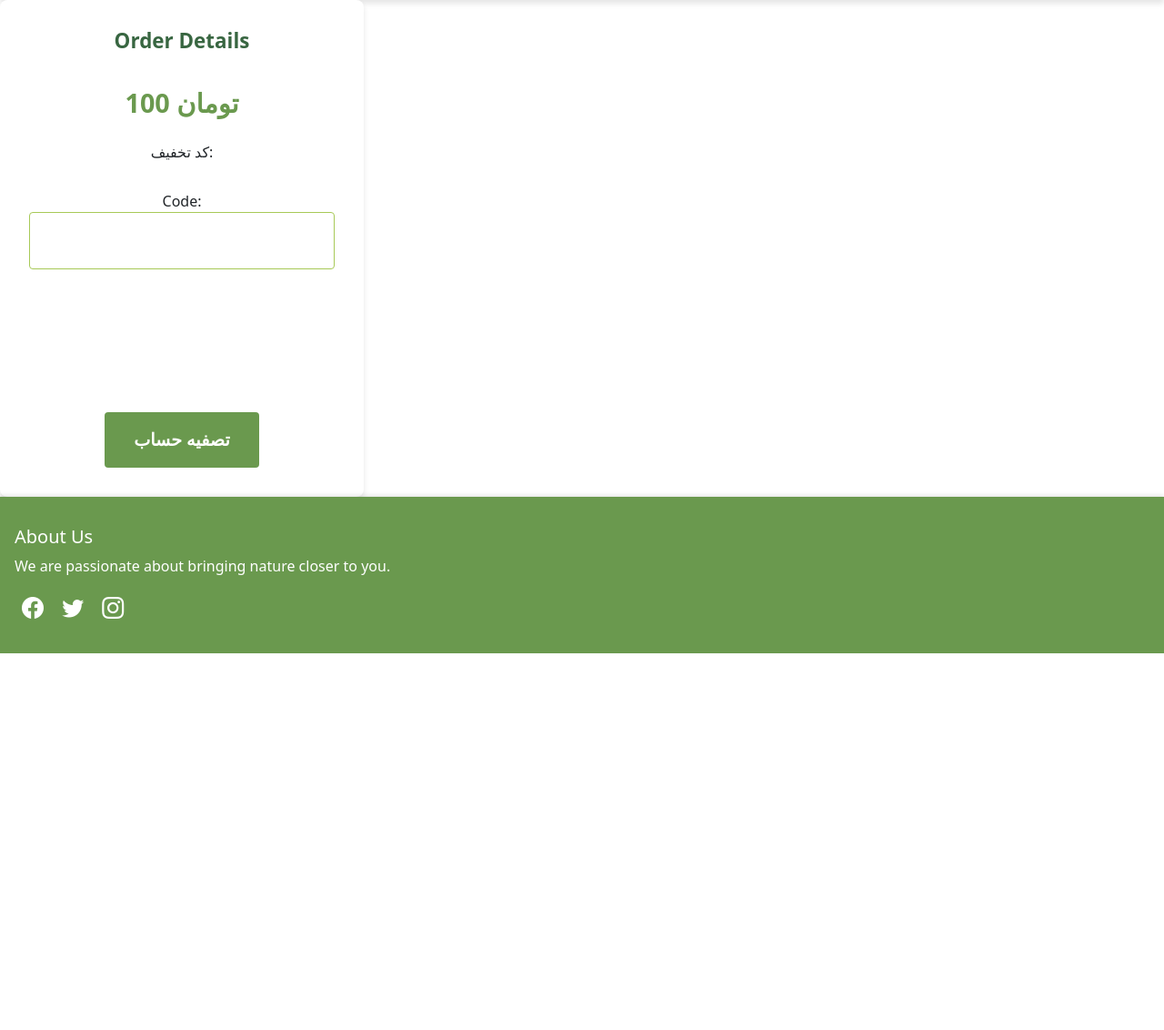
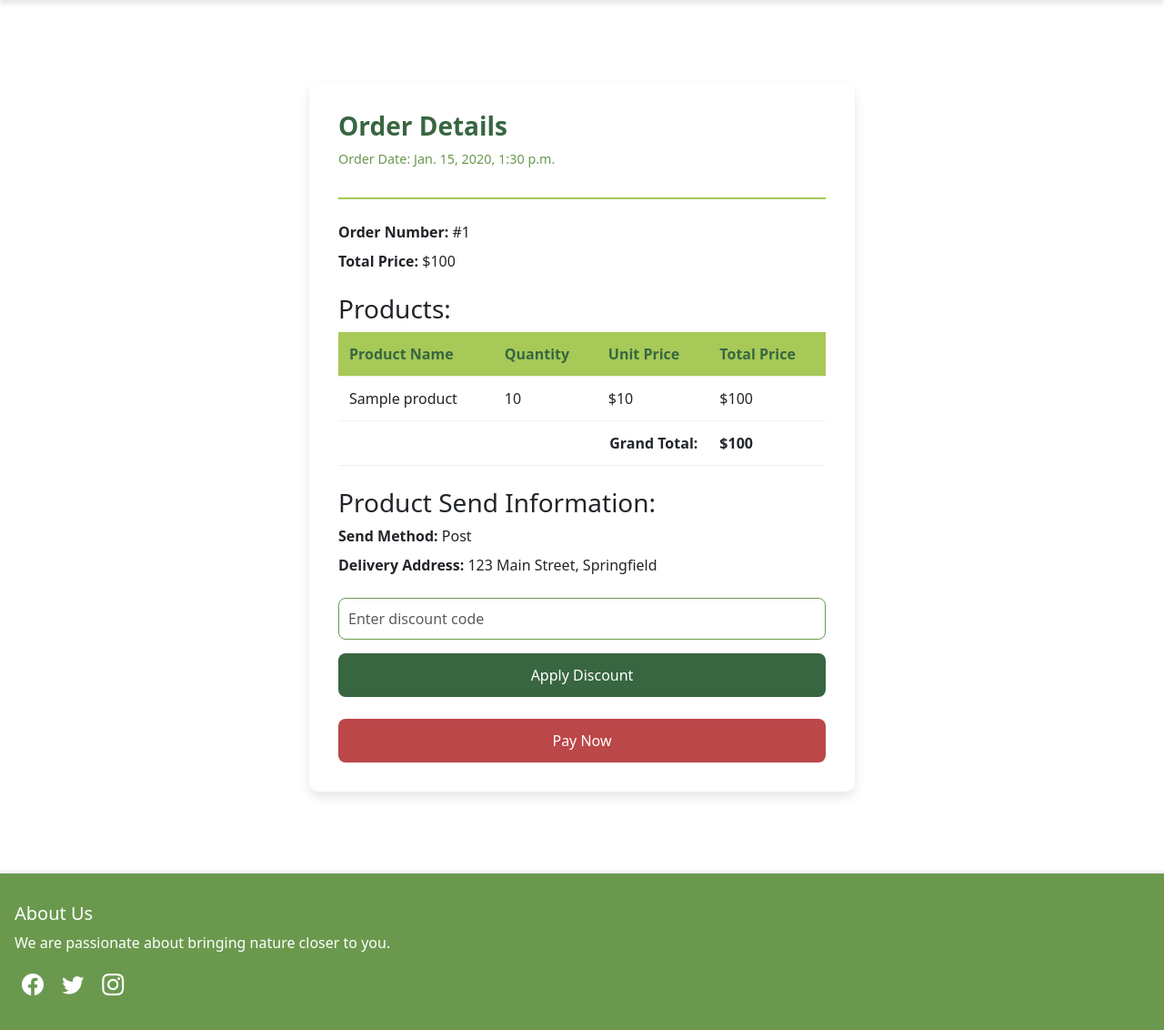
Before and after one commit to ALI-Hash1/flower-store, a Django app: page /cart/order_detail/1/ in a window 1280 px wide. Shown: the part 94-1226 px from the top of the page at 91% size. Before the commit the page ends 812 px from the top, so only its background shows below. Run offline with Django 5.2, Linux system fonts and the light colour scheme; a user stored in the database is signed in; tables that the repository leaves empty hold one stand-in row (values such as "Sample post").

Commit message:
order detail page was implemented

```diff
--- a/flower_store/articles/templates/articles/article.html
+++ b/flower_store/articles/templates/articles/article.html
@@ -3,7 +3,7 @@
 {% block content %}
 
     <h1>{{article.title}}</h1><br>
-    <p> {{article.content}} </p>
+    <p> {{article.content|safe}} </p>
 
     {% if request.user.is_authenticated %}
         <form action="" method="post">
--- a/flower_store/orders/forms.py
+++ b/flower_store/orders/forms.py
@@ -9,4 +9,9 @@ class CartAddForm(forms.Form):
 
 
 class CouponApplyForm(forms.Form):
-    code = forms.CharField(max_length=5)
+    code = forms.CharField(max_length=5, widget=forms.TextInput(attrs={
+        'class': 'form-control',
+        'placeholder': 'Enter discount code',
+        'style': 'border-radius: 8px; border: 1px solid #6a994e; padding: 10px; font-size: 1rem; margin-bottom: 15px;',
+    }),
+                           label="")
--- /dev/null
+++ b/flower_store/orders/static/orders/css/detail-order-styles.css
@@ -0,0 +1,119 @@
+.order-details-container {
+    max-width: 600px;
+    background-color: var(--white);
+    border-radius: 10px;
+    box-shadow: 0 6px 12px rgba(0, 0, 0, 0.1);
+    padding: 2rem;
+    position: static;
+}
+
+.order-header {
+    border-bottom: 2px solid var(--green-light);
+    padding-bottom: 1rem;
+    margin-bottom: 1.5rem;
+}
+
+.order-header h2 {
+    font-size: 1.75rem;
+    font-weight: bold;
+    color: var(--green-dark);
+    margin-bottom: 0.5rem;
+}
+
+.order-header p {
+    font-size: 0.9rem;
+    color: var(--green-medium);
+}
+
+.order-info {
+    margin-bottom: 1.5rem;
+}
+
+.order-info p {
+    margin: 0.5rem 0;
+    font-size: 1rem;
+}
+
+.products-list {
+    margin-bottom: 1.5rem;
+}
+
+.products-list table {
+    width: 100%;
+    border-collapse: collapse;
+}
+
+.products-list th,
+.products-list td {
+    text-align: left;
+    padding: 0.75rem;
+    border-bottom: 1px solid #f0f0f0;
+}
+
+.products-list th {
+    background-color: var(--green-light);
+    color: var(--green-dark);
+}
+
+.products-list td {
+    background-color: var(--white);
+}
+
+.products-list .total-row {
+    font-weight: bold;
+}
+
+.discount-form {
+    margin-top: 1.5rem;
+}
+
+.discount-form input {
+    border-radius: 8px;
+    border: 1px solid var(--green-medium);
+    padding: 0.5rem;
+    font-size: 1rem;
+    width: 100%;
+    margin-bottom: 1rem;
+}
+
+.discount-form button {
+    background-color: var(--green-dark);
+    color: var(--white);
+    border: none;
+    font-size: 1rem;
+    padding: 0.75rem 1.5rem;
+    border-radius: 8px;
+    cursor: pointer;
+    width: 100%;
+    transition: background-color 0.3s ease-in-out;
+}
+
+.discount-form button:hover {
+    background-color: var(--green-medium);
+}
+
+.pay-button {
+    margin-top: 1.5rem;
+    background-color: var(--red-dark);
+    color: var(--white);
+    border: none;
+    font-size: 1rem;
+    padding: 0.75rem 1.5rem;
+    border-radius: 8px;
+    cursor: pointer;
+    width: 100%;
+    transition: background-color 0.3s ease-in-out;
+}
+
+.pay-button:hover {
+    background-color: #a4373a;
+}
+
+.shipping-info {
+    margin-top: 1.5rem;
+    font-size: 1rem;
+}
+
+.shipping-info p {
+    margin: 0.5rem 0;
+}
--- a/flower_store/orders/static/orders/css/detail-style.css
+++ /dev/null
@@ -1,86 +0,0 @@
-.order-container {
-            background-color: var(--white);
-            padding: 2rem;
-            border-radius: 8px;
-            box-shadow: 0 4px 6px rgba(0, 0, 0, 0.1);
-            text-align: center;
-            max-width: 400px;
-            width: 100%;
-        }
-
-        .order-container h5 {
-            font-size: 1.4rem;
-            font-weight: bold;
-            color: var(--green-dark);
-            margin-bottom: 1rem;
-        }
-
-        .order-container hr {
-            border: none;
-            border-top: 1px solid var(--gray-light);
-            margin: 1rem 0;
-        }
-
-        .total-price {
-            font-size: 1.8rem;
-            font-weight: bold;
-            color: var(--green-medium);
-            margin-bottom: 1.5rem;
-        }
-
-        .discount-section h6 {
-            font-size: 1rem;
-            color: var(--gray-dark);
-            margin-bottom: 0.5rem;
-        }
-
-        .discount-form {
-            display: flex;
-            flex-direction: column;
-            align-items: center;
-            justify-content: center;
-            margin: 2rem auto;
-            width: 100%;
-            max-width: 500px; /* عرض فرم را افزایش دادیم */
-        }
-
-        .discount-form input[type="text"] {
-            padding: 1rem;
-            border: 1px solid var(--green-light);
-            border-radius: 4px;
-            margin-bottom: 1rem;
-            width: 100%;
-            max-width: 400px;
-            font-size: 1.2rem;
-        }
-
-        .discount-form input[type="submit"] {
-            padding: 1rem 1.5rem;
-            background-color: var(--blue-dark);
-            color: var(--white);
-            border: none;
-            border-radius: 4px;
-            font-size: 1.2rem;
-            cursor: pointer;
-        }
-
-        .discount-form input[type="submit"]:hover {
-            background-color: var(--green-dark);
-        }
-
-        .pay-button {
-            display: inline-block;
-            padding: 1rem 2rem;
-            background-color: var(--green-medium);
-            color: var(--white);
-            text-decoration: none;
-            border-radius: 4px;
-            font-size: 1.2rem;
-            font-weight: bold;
-            margin-top: 2rem;
-            cursor: pointer;
-        }
-
-        .pay-button:hover {
-            background-color: var(--green-dark);
-        }
--- a/flower_store/orders/templates/orders/order-detail.html
+++ b/flower_store/orders/templates/orders/order-detail.html
@@ -2,45 +2,78 @@
 {% load static %}
 
 {% block extra_headers %}
-    <link rel="stylesheet" href="{% static 'orders/css/detail-style.css' %}">
+    <link rel="stylesheet" href="{% static 'orders/css/detail-order-styles.css' %}">
 {% endblock %}
 
 {% block content %}
 
-<!--    <h5> order details </h5>-->
-<!--    <br><hr>-->
-<!--    {{order.get_total_price}}-->
-<!--    <br><br>-->
+    <div class="container" style="padding: 90px;">
+        <div class="row">
+            <div class="col-2"></div>
+            <div class="col-8">
+                <!-- Order Details Container -->
+                <div class="order-details-container" style="margin: auto;">
+                    <!-- Order Header -->
+                    <div class="order-header">
+                        <h2>Order Details</h2>
+                        <p>Order Date: {{order.created}}</p>
+                    </div>
 
-<!--    <h6> کد تخفیف: </h6>-->
-<!--    <form action="" method="post">-->
-<!--        {% csrf_token %}-->
-<!--        {{form.as_p}}-->
-<!--        <input value="اعمال کد تخفیف" type="submit">-->
-<!--    </form>-->
-<!--    <br><br>-->
-<!--    <a href="{% url 'orders:order_pay' order.id %}" class="btn btn-success"> Pay Order </a>-->
+                    <!-- Order Info -->
+                    <div class="order-info">
+                        <p><strong>Order Number:</strong> #{{order.id}}</p>
+                        <p><strong>Total Price:</strong> ${{order.get_total_price}}</p>
+                    </div>
 
+                    <!-- Products List -->
+                    <div class="products-list">
+                        <h3>Products:</h3>
+                        <table>
+                            <thead>
+                                <tr>
+                                    <th>Product Name</th>
+                                    <th>Quantity</th>
+                                    <th>Unit Price</th>
+                                    <th>Total Price</th>
+                                </tr>
+                            </thead>
+                            <tbody>
+                                {% for order_item in order.items.all %}
+                                    <tr>
+                                        <td>{{order_item.product.name}}</td>
+                                        <td>{{order_item.quantity}}</td>
+                                        <td>${{order_item.product.price}}</td>
+                                        <td>${{order_item.get_cost}}</td>
+                                    </tr>
+                                {% endfor %}
+                                <tr class="total-row">
+                                    <td colspan="3" style="text-align: right;">Grand Total:</td>
+                                    <td>${{order.get_total_price}}</td>
+                                </tr>
+                            </tbody>
+                        </table>
+                    </div>
 
+                    <!-- Product Send Info -->
+                    <div class="shipping-info">
+                        <h3>Product Send Information:</h3>
+                        <p><strong>Send Method:</strong> Post</p>
+                        <p><strong>Delivery Address:</strong> 123 Main Street, Springfield</p>
+                    </div>
 
-    <div class="order-container">
-        <!-- Order Details -->
-        <h5>Order Details</h5>
-        <hr>
-        <div class="total-price">{{order.get_total_price}} تومان</div>
+                    <!-- Discount Form -->
+                    <form class="discount-form" action="" method="post">
+                        {% csrf_token %}
+                        {{ form }}
+                        <button type="submit">Apply Discount</button>
+                    </form>
 
-        <!-- Discount Section -->
-        <div class="discount-section">
-            <h6>کد تخفیف:</h6>
-            <form action="" method="post" class="discount-form">
-                {% csrf_token %}
-                {{form.as_p}}
-                <input value="اعمال کد تخفیف" type="submit">
-            </form>
+                    <!-- Pay Button -->
+                    <a href="{% url 'orders:order_pay' order.id %}" class="btn pay-button">Pay Now</a>
+                    </div>
+            </div>
+            <div class="col-2"></div>
         </div>
-
-        <!-- Pay Order Button -->
-        <a href="{% url 'orders:order_pay' order.id %}" class="pay-button">تصفیه حساب</a>
     </div>
 
 {% endblock content %}
```
